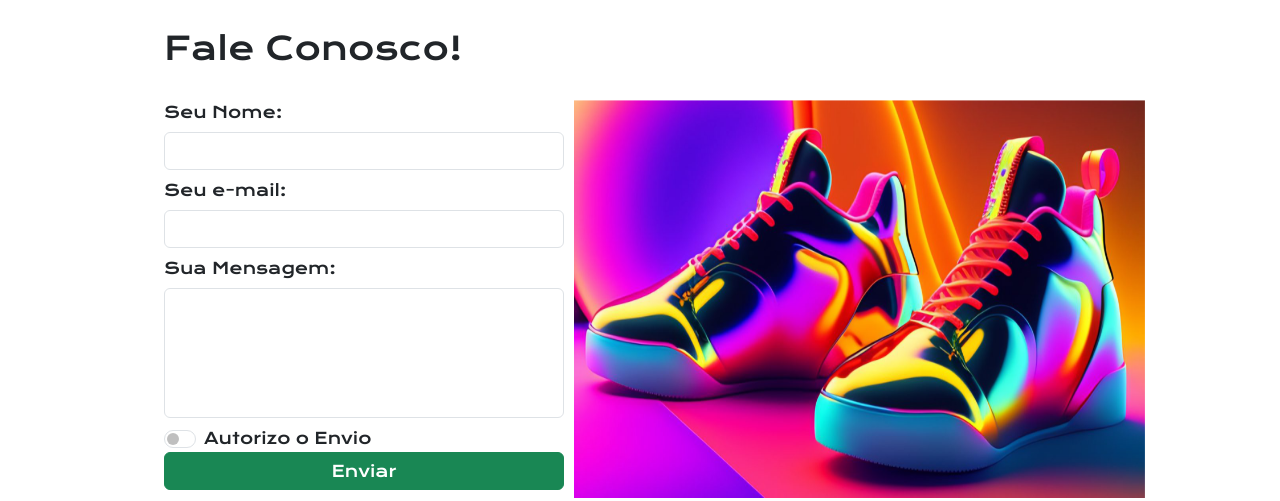
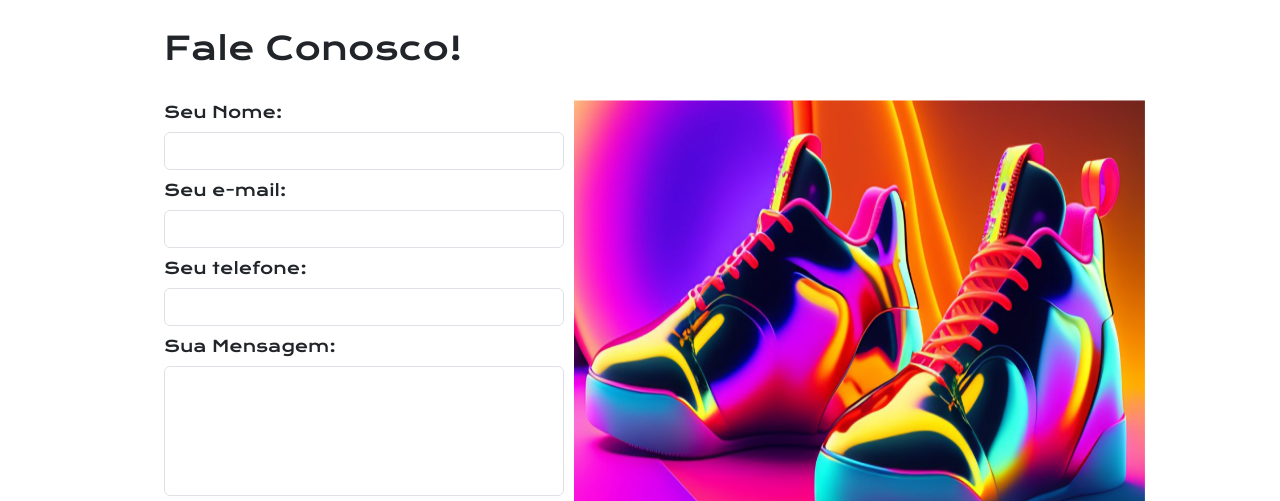
Before and after one commit to AndreDG88/exercicio-ebacshoes, a plain HTML site: page index.html in a window 1280 px wide. Shown: the part 3484-3985 px from the top of the page. Drawn offline with nearby package versions, Linux system fonts and the light colour scheme.

Commit message:
exercicio_bootstrap
Atualização do Trabalho para conter Bootstrap no formulário de contato

```diff
--- a/index.html
+++ b/index.html
@@ -324,6 +324,8 @@
                             <input class="form-control" type="text" id="nome"/>
                             <label class="form-label" for="email">Seu e-mail:</label>
                             <input class="form-control" type="text" id="email"/>
+                            <label class="form-label" for="telefone">Seu telefone:</label>
+                            <input class="form-control" type="text" id="telefone"/>
                             <label class="form-label" for="mensagem">Sua Mensagem:</label>
                             <textarea class="form-control" id="mensagem"></textarea>
                             <div class="form-check form-switch">
```
